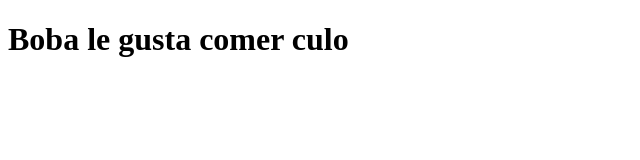
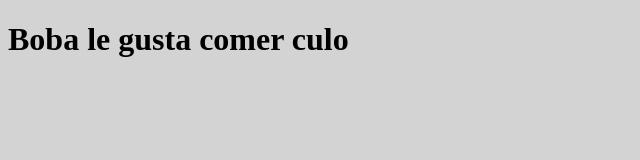
Before and after one commit to aquinones154/Boba, a plain HTML site: page index.html in a window 1280 px wide. Shown: the whole page, without its empty margins (0-640 px from the left). Drawn offline with Linux system fonts and the light colour scheme.

Commit message:
found out why it wasn't syncing

```diff
--- a/index.html
+++ b/index.html
@@ -4,7 +4,7 @@
     <meta charset="UTF-8">
     <meta http-equiv="X-UA-Compatible" content="IE=edge">
     <meta name="viewport" content="width=device-width, initial-scale=1.0">
-    <link rel="stylesheet" href="styles.css">
+    <link rel="stylesheet" href="style.css">
 
     <title>Boba + Tomato Website</title>
     <h1> Boba le gusta comer culo </h1>
--- a/style.css
+++ b/style.css
@@ -1,4 +1,4 @@
-h1 {
-    font-family: Courier New;
-
+body {
+    background-color: lightgrey;
+    color:black;
 }
```
